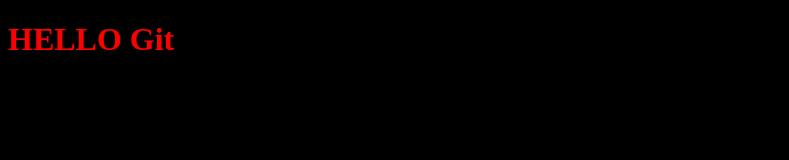
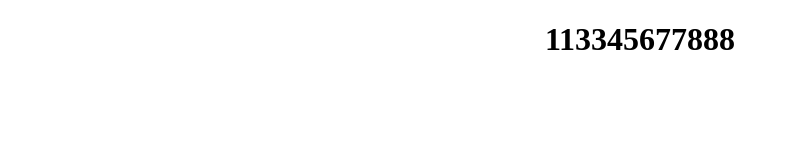
Before and after one commit to KappaChang/hellogit, a plain HTML site: page index.html in a window 1280 px wide. Shown: the whole page, without its empty margins (0-789 px from the left). Drawn offline with Linux system fonts and the light colour scheme.

Commit message:
修改 樣式

```diff
--- a/index.html
+++ b/index.html
@@ -3,10 +3,9 @@
 <head>
 	<meta charset="UTF-8">
 	<title>Document</title>
-	<link rel="stylesheet" href="style.css">
 </head>
 <body>
-<h1>HELLO Git</h1>
+<h1><center>113345677888</center></h1>
 
 </body>
 </html>
--- a/style.css
+++ b/style.css
@@ -1,4 +1,4 @@
 body {
-	background: #000;
-	color: red;
+	background: yellow;
+	color: black;
 }
```
